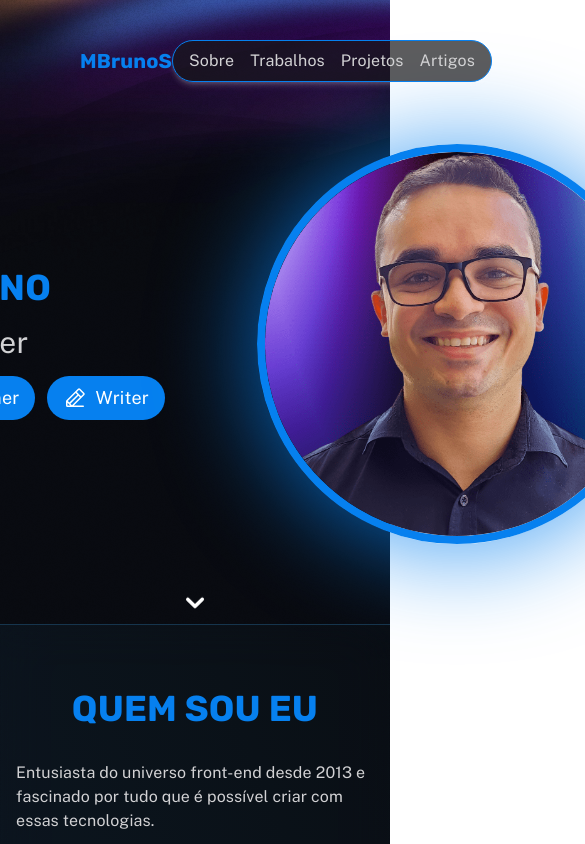
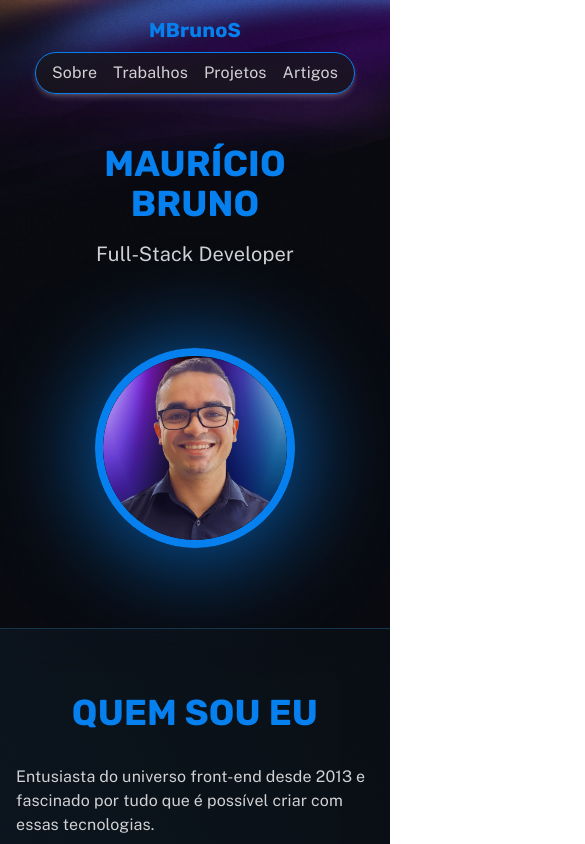
Before and after one commit to MBrunoS/portfolio, a Next.js app: page / in a window 390 px wide. Shown: the top 844 px of the page, 585 px wide, since content can reach past the window. Built offline with nearby package versions, Linux system fonts and the light colour scheme.

Commit message:
feat: adjust responsiveness

```diff
--- a/src/components/Hero/index.tsx
+++ b/src/components/Hero/index.tsx
@@ -10,11 +10,11 @@ type HeroProps = {
 
 export const Hero: React.FC<HeroProps> = ({ title, tagline, children }) => {
   return (
-    <section className="relative flex items-center justify-center px-16 pt-36 pb-20 gap-20">
-      <div className="flex flex-col gap-4">
+    <section className="relative flex flex-col md:flex-row items-center justify-center px-16 pt-36 pb-20 gap-20">
+      <div className="flex flex-col gap-4 items-center md:items-start text-center md:text-start">
         <Heading as="h1">{title}</Heading>
-        <p className="text-secondary-color text-3xl">{tagline}</p>
-        <div className="flex gap-3">{children}</div>
+        <p className="text-secondary-color text-xl lg:text-3xl">{tagline}</p>
+        <div className="hidden md:flex md:flex-row gap-3">{children}</div>
       </div>
       <ProfilePic />
     </section>
--- a/src/components/Navbar/index.tsx
+++ b/src/components/Navbar/index.tsx
@@ -22,7 +22,7 @@ export const Navbar: React.FC = () => {
 
   return (
     <NavigationMenu.Root
-      className={`fixed w-full px-20 py-10 z-10 flex items-center justify-between transition ${
+      className={`fixed w-full p-4 md:px-20 md:py-10 z-10 flex flex-col md:flex-row gap-2 items-center justify-between transition ${
         isScrolling && "bg-zinc-900/70 backdrop-blur-md"
       }`}
     >
--- a/src/components/Pill/index.tsx
+++ b/src/components/Pill/index.tsx
@@ -6,7 +6,7 @@ type PillProps = {
 
 export const Pill: React.FC<PillProps> = ({ children }) => {
   return (
-    <div className="flex items-center gap-2 rounded-full bg-primary-color text-white px-4 py-2 text-lg">
+    <div className="flex items-center gap-2 rounded-full bg-primary-color text-white px-4 py-2 md:text-lg">
       {children}
     </div>
   );
--- a/src/components/ProfilePic/index.tsx
+++ b/src/components/ProfilePic/index.tsx
@@ -8,7 +8,7 @@ export const ProfilePic: React.FC = () => {
       src={profileImg}
       alt="Maurício Bruno"
       placeholder="blur"
-      className={`animate-glow max-w-[400px] border-8 border-primary-color rounded-full`}
+      className={`animate-glow max-w-[200px] md:max-w-[400px] border-8 border-primary-color rounded-full`}
     />
   );
 };
--- a/src/pages/index.tsx
+++ b/src/pages/index.tsx
@@ -33,13 +33,13 @@ export default function Home() {
 
       <Hero title="Maurício Bruno" tagline="Full-Stack Developer">
         <Pill>
-          <Code size={24} /> Developer
+          <Code size={20} /> Developer
         </Pill>
         <Pill>
-          <PenNib size={24} /> Designer
+          <PenNib size={20} /> Designer
         </Pill>
         <Pill>
-          <PencilLine size={24} /> Writer
+          <PencilLine size={20} /> Writer
         </Pill>
         <DownArrow />
       </Hero>
```
